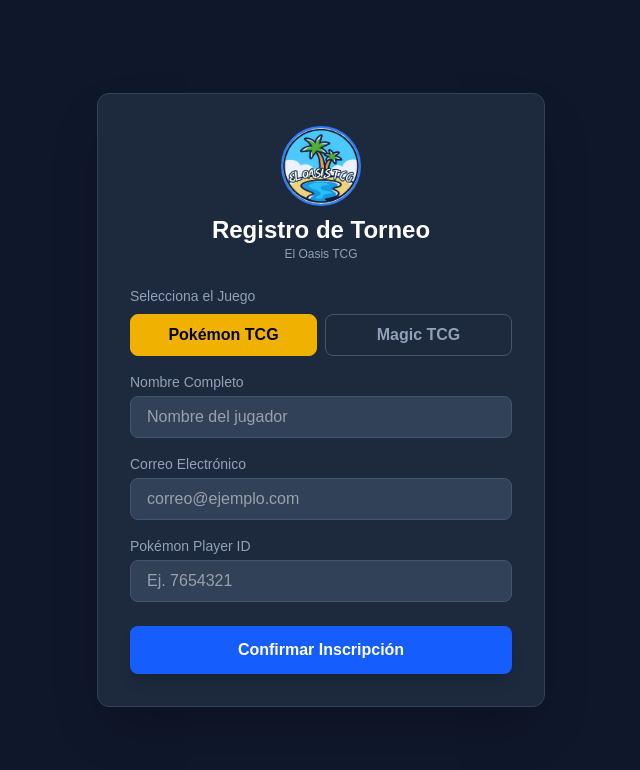
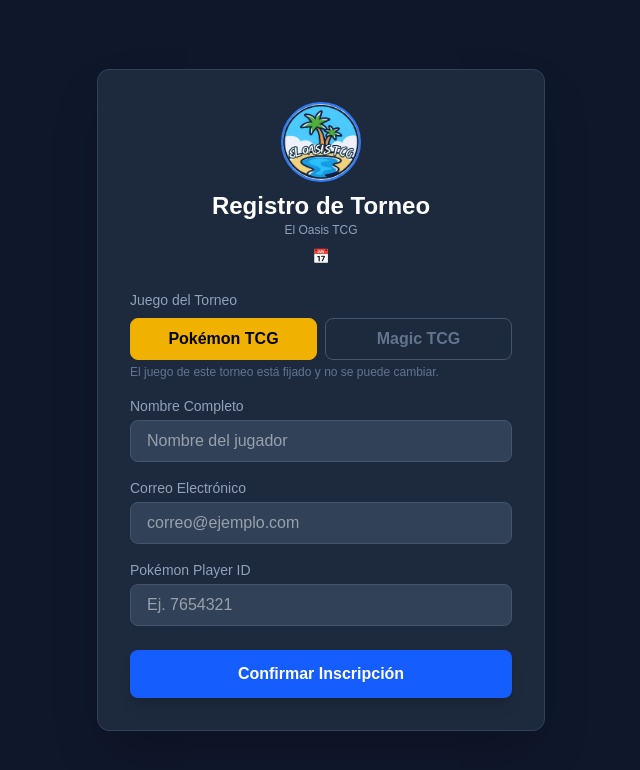
Before and after one commit to eloasistcg-bit/app-torneos-tcg, a Next.js app: page /registro in a window 1280 px wide. Shown: the top 770 px of the page, without its empty margins (319-959 px from the left). Built offline with nearby package versions, Linux system fonts and the light colour scheme; no server answers; the database is empty.

Commit message:
fix: fijar juego según evento en formulario de registro y mostrar título del evento

```diff
--- a/app/registro/page.tsx
+++ b/app/registro/page.tsx
@@ -1,7 +1,8 @@
 'use client';
-import { useState, Suspense } from 'react';
+import { useState, Suspense, useEffect } from 'react';
 import Image from 'next/image';
 import { useRouter, useSearchParams } from 'next/navigation';
+import { supabase } from '@/lib/supabase';
 
 function RegistroForm() {
   const router = useRouter();
@@ -9,11 +10,30 @@
   const eventoIdParam = searchParams.get('evento') || '1';
 
   const [juego, setJuego] = useState<'Pokémon' | 'Magic'>('Pokémon');
+  const [eventoTitulo, setEventoTitulo] = useState('');
+  const [cargandoEvento, setCargandoEvento] = useState(true);
   const [nombre, setNombre] = useState('');
   const [correo, setCorreo] = useState('');
   const [playerId, setPlayerId] = useState('');
   const [cargando, setCargando] = useState(false);
   const [mensaje, setMensaje] = useState({ texto: '', tipo: '' });
+
+  useEffect(() => {
+    async function cargarEvento() {
+      const { data, error } = await supabase
+        .from('eventos')
+        .select('titulo, juego')
+        .eq('id', parseInt(eventoIdParam))
+        .single();
+
+      if (!error && data) {
+        setEventoTitulo(data.titulo);
+        setJuego(data.juego === 'Magic' ? 'Magic' : 'Pokémon');
+      }
+      setCargandoEvento(false);
+    }
+    cargarEvento();
+  }, [eventoIdParam]);
 
   const manejarEnvio = async (e: React.FormEvent) => {
     e.preventDefault();
@@ -49,6 +69,11 @@
           <Image src="/logo.png" alt="El Oasis TCG" width={80} height={80} className="w-20 h-20 rounded-full mx-auto mb-2 border-2 border-blue-500" />
           <h1 className="text-2xl font-bold">Registro de Torneo</h1>
           <p className="text-xs text-slate-400">El Oasis TCG</p>
+          {cargandoEvento ? (
+            <p className="text-sm text-slate-400 mt-2">Cargando evento...</p>
+          ) : (
+            <p className="text-sm text-blue-300 mt-2 font-medium">📅 {eventoTitulo}</p>
+          )}
         </div>
 
         {mensaje.texto && (
@@ -59,11 +84,16 @@
 
         <form onSubmit={manejarEnvio} className="space-y-4">
           <div>
-            <label className="block text-sm font-medium text-slate-400 mb-2">Selecciona el Juego</label>
+            <label className="block text-sm font-medium text-slate-400 mb-2">Juego del Torneo</label>
             <div className="grid grid-cols-2 gap-2">
-              <button type="button" onClick={() => setJuego('Pokémon')} className={`py-2 rounded-lg font-semibold border transition ${juego === 'Pokémon' ? 'bg-yellow-500 text-slate-950 border-yellow-500' : 'border-slate-600 text-slate-400'}`}>Pokémon TCG</button>
-              <button type="button" onClick={() => setJuego('Magic')} className={`py-2 rounded-lg font-semibold border transition ${juego === 'Magic' ? 'bg-purple-600 text-white border-purple-600' : 'border-slate-600 text-slate-400'}`}>Magic TCG</button>
+              <button type="button" disabled className={`py-2 rounded-lg font-semibold border transition ${
+                juego === 'Pokémon' ? 'bg-yellow-500 text-slate-950 border-yellow-500' : 'border-slate-600 text-slate-500'
+              }`}>Pokémon TCG</button>
+              <button type="button" disabled className={`py-2 rounded-lg font-semibold border transition ${
+                juego === 'Magic' ? 'bg-purple-600 text-white border-purple-600' : 'border-slate-600 text-slate-500'
+              }`}>Magic TCG</button>
             </div>
+            <p className="text-xs text-slate-500 mt-1">El juego de este torneo está fijado y no se puede cambiar.</p>
           </div>
 
           <div>
```
